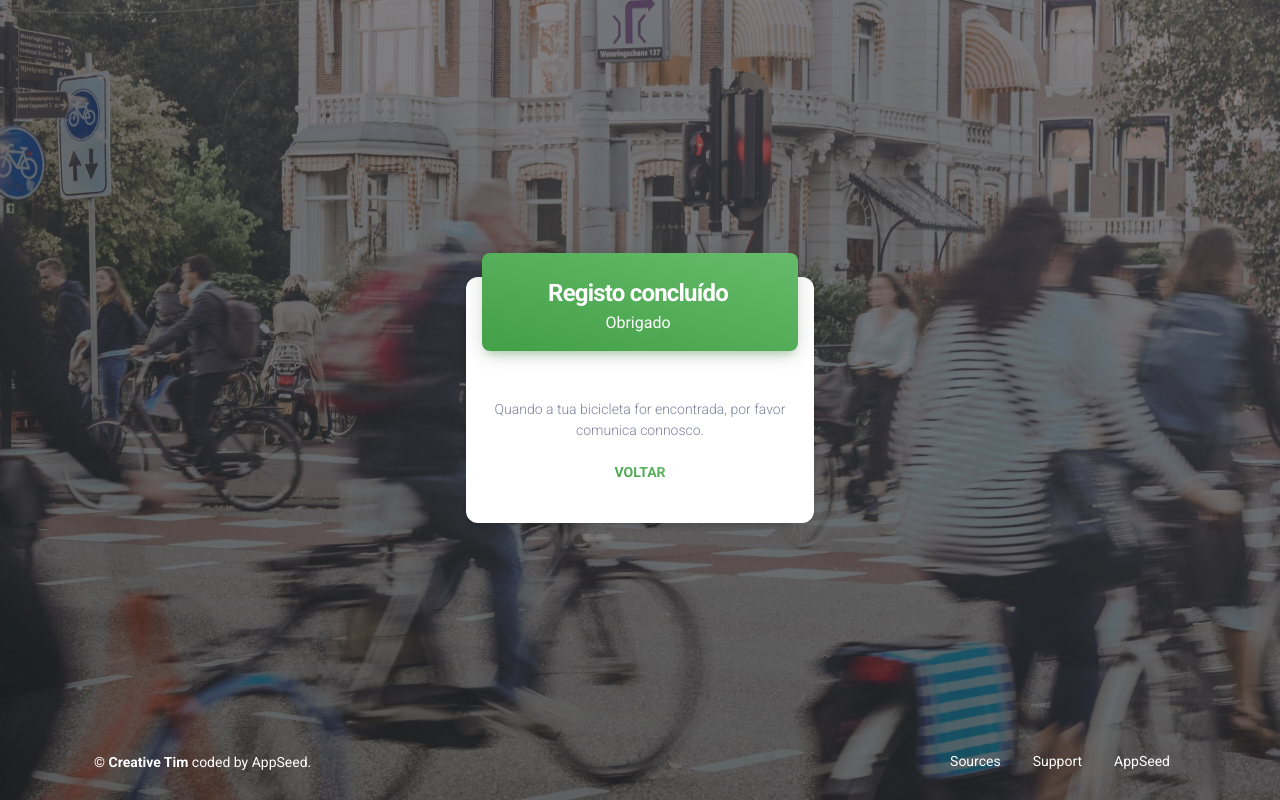
After one commit to brunoamaral/rodas-furtadas, a Django app: template django/bicicletas/templates/bicicletas/home/thanks.html in a window 1280 px wide. The commit adds this page. Run offline with Django 4.2, Linux system fonts and the light colour scheme; the template is opened without the code that fills it, so the values that code supplies are empty; some libraries are stand-ins or nearby versions.

Commit message:
error  validation + thank you page

```diff
--- a/django/bicicletas/models.py
+++ b/django/bicicletas/models.py
@@ -12,7 +12,8 @@ class Bicicleta(models.Model):
 	foto = models.ImageField(storage=fs,
 	blank=False, null=False
 	)
-	processo_crime = models.FileField(storage=fs,
+	comprovativo = models.FileField(storage=fs,
 	blank=False, null=False
 	)
 	email = models.EmailField(max_length=280, unique=False, null=False,blank=False)
+	valid = models.BooleanField(default=False, blank=False,null=False)
--- /dev/null
+++ b/django/bicicletas/templates/bicicletas/home/thanks.html
@@ -0,0 +1,52 @@
+{% extends "bicicletas/layouts/base-fullscreen.html" %}
+
+{% block title %} Page 404 {% endblock %}
+
+{% block body_class %} sign-in-basic {% endblock %}
+
+<!-- Specific Page CSS goes HERE  -->
+{% block stylesheets %}{% endblock stylesheets %}
+
+{% block content %}
+
+  {% comment %} {% include 'bicicletas/includes/navigation-transparent.html' %}  {% endcomment %}
+
+  <div class="page-header align-items-start min-vh-100" style="background-image: url('/static/assets/img/norali-nayla-eDvG3IO8-Io-unsplash.jpeg');" loading="lazy">
+    <span class="mask bg-gradient-dark opacity-6"></span>
+    <div class="container my-auto">
+      <div class="row">
+        <div class="col-lg-4 col-md-8 col-12 mx-auto">
+          <div class="card z-index-0 fadeIn3 fadeInBottom">
+            <div class="card-header p-0 position-relative mt-n4 mx-3 z-index-2">
+              <div class="bg-gradient-success shadow-success border-radius-lg py-3 pe-1">
+                <h4 class="text-white font-weight-bolder text-center mt-2 mb-0">
+                    Registo concluído
+                </h4>
+                <div class="text-center text-white">
+                  Obrigado
+                </div>
+              </div>
+            </div>
+            <div class="card-body">
+              <form role="form" class="text-start">
+                <p class="mt-4 text-sm text-center">
+                  Quando a tua bicicleta for encontrada, por favor comunica connosco.
+                  <br />
+                  <br />
+                  <a href="/" class="text-success text-gradient font-weight-bold">VOLTAR</a>
+                </p>
+              </form>
+            </div>
+          </div>
+        </div>
+      </div>
+    </div>
+
+    {% include 'bicicletas/includes/footer-auth.html' %}
+
+  </div>
+
+{% endblock content %}
+
+<!-- Specific Page JS goes HERE  -->
+{% block javascripts %}{% endblock javascripts %}
--- a/django/bicicletas/urls.py
+++ b/django/bicicletas/urls.py
@@ -4,8 +4,10 @@ from django.conf.urls.static import static
 from django.urls import include, path, re_path
 from bicicletas import views
 
+app_name = 'bicicletas'
 urlpatterns = [
 		path('reportar/', views.reportar, name='reportar'),
+		path('obrigado/', views.obrigado, name='obrigado'),
 		# Matches any html file
 		re_path(r'^.*\.*', views.pages, name='pages'),
 ]
```
Also changed, not shown: django/bicicletas/forms.py (+10 -4 lines), django/bicicletas/templates/bicicletas/home/index.html (+11 -4 lines), django/bicicletas/views.py (+29 -23 lines), django/bicicletas/migrations/0009_rename_processo_crime_bicicleta_comprovativo_and_more.py (added), django/bicicletas/static/assets/img/norali-nayla-eDvG3IO8-Io-unsplash.jpeg (added).
